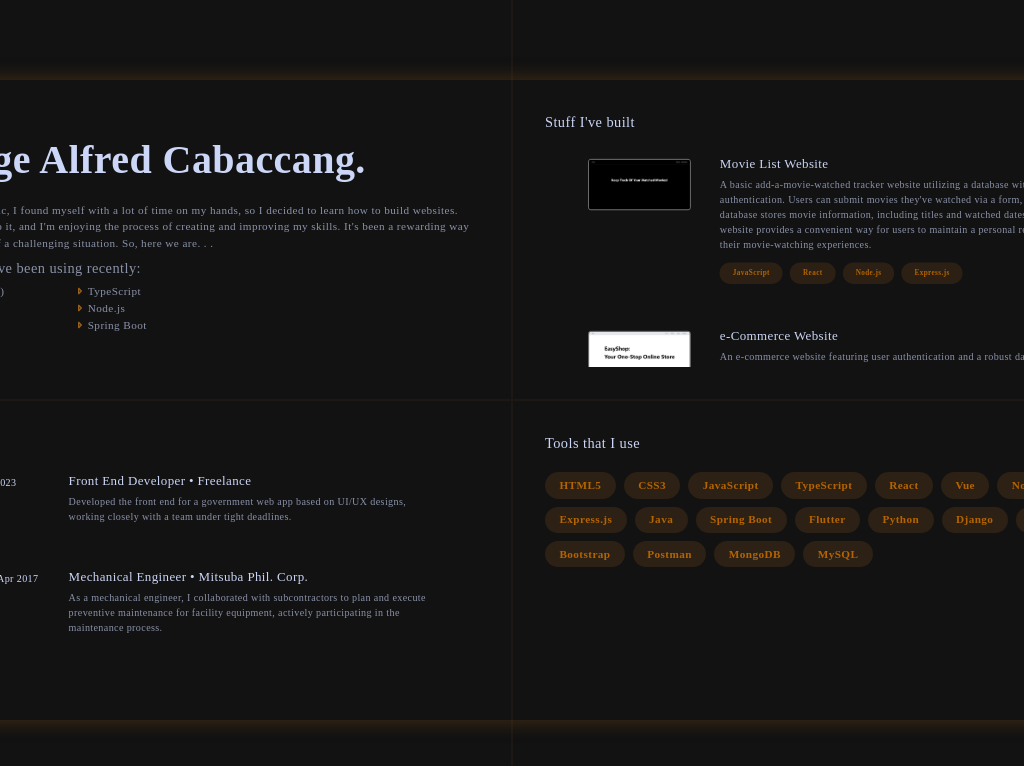
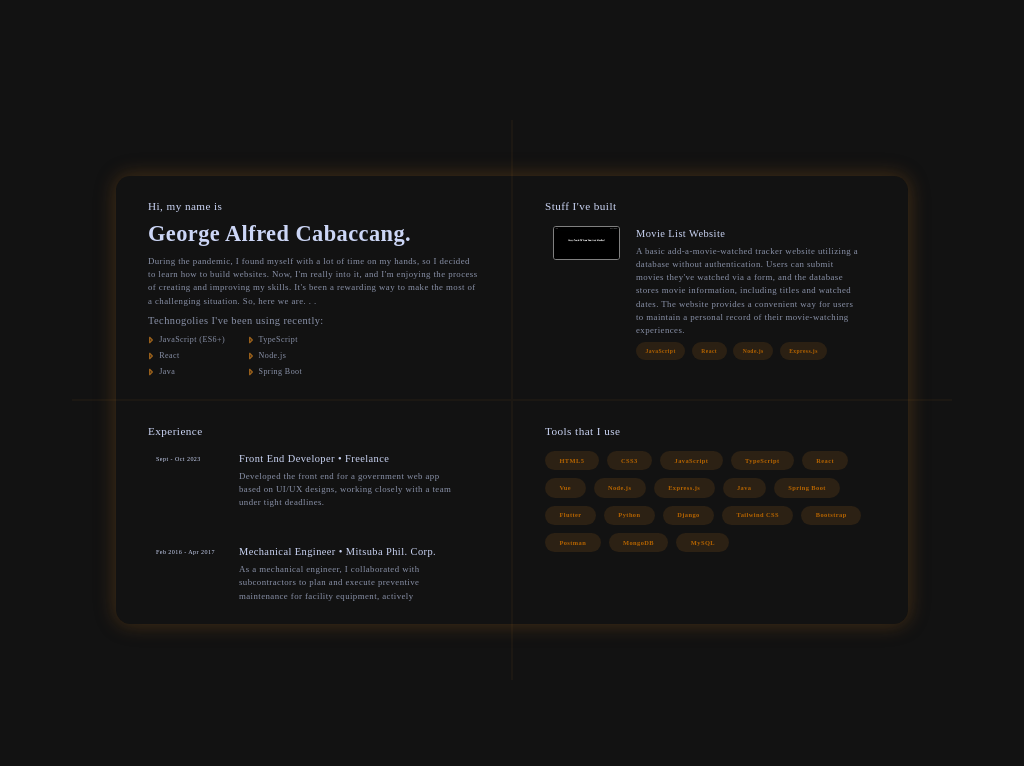
Before and after one commit to georgecabaccang/personal-website, a React (Vite) app: page / in a window 1024 px wide. Shown: the top 766 px of the page. Built offline with nearby package versions, Linux system fonts and the light colour scheme; a web font is replaced by a local one.

Commit message:
- Create 1024px to 1199px media queries.

```diff
--- a/src/components/sections/experience/experienceItem/experienceItemStyle.module.css
+++ b/src/components/sections/experience/experienceItem/experienceItemStyle.module.css
@@ -1,20 +1,29 @@
 .experience_date {
-    min-width: 19%;
-    max-width: 19%;
+    min-width: 25%;
+    max-width: 25%;
     height: 100%;
     font-size: 0.7rem;
-    line-height: 0.95rem;
+    line-height: 1rem;
+    vertical-align: middle;
 }
 
 @media screen and (min-width: 1200px) and (max-width: 1440px) {
     .experience_date {
-        font-size: 0.6rem;
+        font-size: 0.5rem;
+    }
+}
+
+@media screen and (min-width: 1024px) and (max-width: 1199px) {
+    .experience_date {
+        min-width: 22%;
+        max-width: 22%;
+        font-size: 0.38rem;
     }
 }
 
 @media screen and (min-width: 640px) and (max-width: 1023px) {
     .experience_date {
-        font-size: 0.8rem;
+        font-size: 0.9rem;
     }
 }
 
--- a/src/components/sections/projects/projectItem/projectStyles.module.css
+++ b/src/components/sections/projects/projectItem/projectStyles.module.css
@@ -1,8 +1,8 @@
 .thumbnail_container {
     display: flex;
     justify-content: center;
-    min-width: 19%;
-
+    min-width: 25%;
+    max-width: 25%;
     height: auto;
 }
 
@@ -20,6 +20,20 @@
     border-radius: 0.18rem;
 }
 
+@media screen and (min-width: 1024px) and (max-width: 1199px) {
+    .thumbnail_container {
+        min-width: 22%;
+        max-width: 22%;
+    }
+
+    .thumbnail_mobile {
+        border: 1px solid gray;
+        width: auto;
+        height: 60px;
+        border-radius: 0.18rem;
+    }
+}
+
 @media screen and (max-width: 639px) {
     .thumbnail_container {
         min-width: 10rem;
--- a/src/components/sections/skills/skillListStyles.module.css
+++ b/src/components/sections/skills/skillListStyles.module.css
@@ -12,6 +12,13 @@
     flex: 40%;
 }
 
+@media screen and (min-width: 1024px) and (max-width: 1199px) {
+    .list_item {
+        cursor: auto;
+        font-size: 0.5rem;
+    }
+}
+
 @media screen and (max-width: 639px) {
     .list {
         width: 100%;
--- a/src/components/sections/tools/toolList.module.css
+++ b/src/components/sections/tools/toolList.module.css
@@ -14,6 +14,13 @@
     }
 }
 
+@media screen and (min-width: 1024px) and (max-width: 1199px) {
+    .list_tools {
+        font-size: 0.4rem;
+        margin-top: 0.6rem;
+    }
+}
+
 @media screen and (min-width: 640px) and (max-width: 1023px) {
     .list_tools {
         font-size: 0.7rem;
--- a/src/components/ui/cards/list/list-item/ListItem.tsx
+++ b/src/components/ui/cards/list/list-item/ListItem.tsx
@@ -3,5 +3,5 @@ import { ReactNode } from "react";
 import styles from "./listItemCard.module.css";
 
 export default function ListItem({ children }: { children: ReactNode }) {
-    return <div className={styles.list_item}>{children}</div>;
+    return <li className={styles.list_item}>{children}</li>;
 }
--- a/src/components/ui/cards/list/list-item/listItemCard.module.css
+++ b/src/components/ui/cards/list/list-item/listItemCard.module.css
@@ -2,7 +2,6 @@
     display: flex;
     padding: 1rem 1rem;
     border-radius: 0.5rem;
-    transform: scale(0.9);
     transition: 0.1s;
     border-top: 0.01rem solid;
     border-right: 0.1rem solid;
@@ -10,7 +9,7 @@
     border-right-color: transparent;
     box-shadow: 0 0 0 rgba(0, 0, 0, 0.01);
     cursor: pointer;
-    gap: 2rem;
+    gap: 1rem;
 }
 
 .list_item:hover {
@@ -23,6 +22,13 @@
     transition: 0.1s;
 }
 
+@media screen and (min-width: 1024px) and (max-width: 1199px) {
+    .list_item {
+        padding: 0.5rem 0.5rem;
+        gap: 1rem;
+    }
+}
+
 @media screen and (min-width: 640px) and (max-width: 1023px) {
     .list_item {
         padding: 0 0;
@@ -32,6 +38,7 @@
         border-right: none;
         background: none;
         box-shadow: none;
+        gap: 2rem;
     }
 
     .list_item:hover {
--- a/src/components/ui/cards/list/listContainerCard.module.css
+++ b/src/components/ui/cards/list/listContainerCard.module.css
@@ -4,6 +4,9 @@
     overflow-y: auto;
     overflow-x: hidden;
     padding: 0 0;
+    gap: 1rem;
+    padding-bottom: 1rem;
+    padding-right: 0.6rem;
 }
 
 @media screen and (min-width: 640px) and (max-width: 1023px) {
--- a/src/components/ui/cards/section-container/sectionCard.module.css
+++ b/src/components/ui/cards/section-container/sectionCard.module.css
@@ -15,6 +15,12 @@
 @media screen and (min-width: 1200px) and (max-width: 1440px) {
     .section__title {
         font-size: 0.75rem;
+    }
+}
+
+@media screen and (min-width: 1024px) and (max-width: 1199px) {
+    .section__title {
+        font-size: 0.7rem;
     }
 }
 
--- a/src/components/ui/cards/text-group-container/textGroup.module.css
+++ b/src/components/ui/cards/text-group-container/textGroup.module.css
@@ -3,7 +3,6 @@
     flex-direction: column;
     gap: 0.2rem;
     min-width: 73%;
-    margin-top: -0.3rem;
 }
 
 .text_group__header {
@@ -12,6 +11,8 @@
     justify-content: start;
     gap: 0.5rem;
     font-size: 0.9rem;
+    line-height: 1rem;
+    vertical-align: middle;
     font-family: InterBold;
 }
 
@@ -52,7 +53,6 @@
 @media screen and (min-width: 1200px) and (max-width: 1440px) {
     .text_group {
         gap: 0.2rem;
-        margin-top: -0.25rem;
     }
 
     .text_group__header {
@@ -73,10 +73,32 @@
     }
 }
 
+@media screen and (min-width: 1024px) and (max-width: 1199px) {
+    .text_group__header {
+        gap: 0.5rem;
+        font-size: 0.65rem;
+    }
+
+    .text_group__body,
+    .text_group__footer {
+        font-size: 0.55rem;
+        margin-bottom: 0.1rem;
+    }
+
+    .text_group__list {
+        gap: 0.4rem;
+    }
+
+    .text_group__list__item {
+        padding: 0.3rem 0.6rem;
+        font-size: 0.35rem;
+        height: 1.1rem;
+    }
+}
+
 @media screen and (min-width: 640px) and (max-width: 1023px) {
     .text_group {
         gap: 0.2rem;
-        margin-top: -0.25rem;
     }
 
     .text_group__header {
@@ -98,7 +120,6 @@
 @media screen and (max-width: 639px) {
     .text_group {
         gap: 0.2rem;
-        margin-top: -0.25rem;
     }
 
     .text_group__header {
--- a/src/components/ui/layout/layout.module.css
+++ b/src/components/ui/layout/layout.module.css
@@ -156,6 +156,43 @@
     }
 }
 
+@media screen and (min-width: 1024px) and (max-width: 1199px) {
+    .parent {
+        display: flex;
+        justify-content: center;
+        align-items: center;
+        height: 35rem;
+        width: 55rem;
+        position: relative;
+    }
+
+    .border_holder_one,
+    .border_holder_two,
+    .border_holder_three,
+    .border_holder_four {
+        height: 50%;
+        width: 50%;
+    }
+
+    .section_one:hover,
+    .section_two:hover,
+    .section_three:hover,
+    .section_four:hover {
+        z-index: 10;
+        transition: 0.2s;
+        transition-timing-function: ease-in;
+        filter: drop-shadow(0 0 1rem #975f1b66);
+        background: #121212;
+        transform: scale(1.2);
+        cursor: auto;
+    }
+
+    .container {
+        height: 80%;
+        width: 90%;
+    }
+}
+
 @media screen and (min-width: 640px) and (max-width: 1023px) {
     .parent {
         display: flex;
--- a/src/index.css
+++ b/src/index.css
@@ -144,6 +144,12 @@ a:hover {
     }
 }
 
+@media screen and (min-width: 1024px) and (max-width: 1199px) {
+    h1 {
+        font-size: 1.4rem;
+    }
+}
+
 @media screen and (min-width: 640px) and (max-width: 1023px) {
     body {
         display: block;
```
